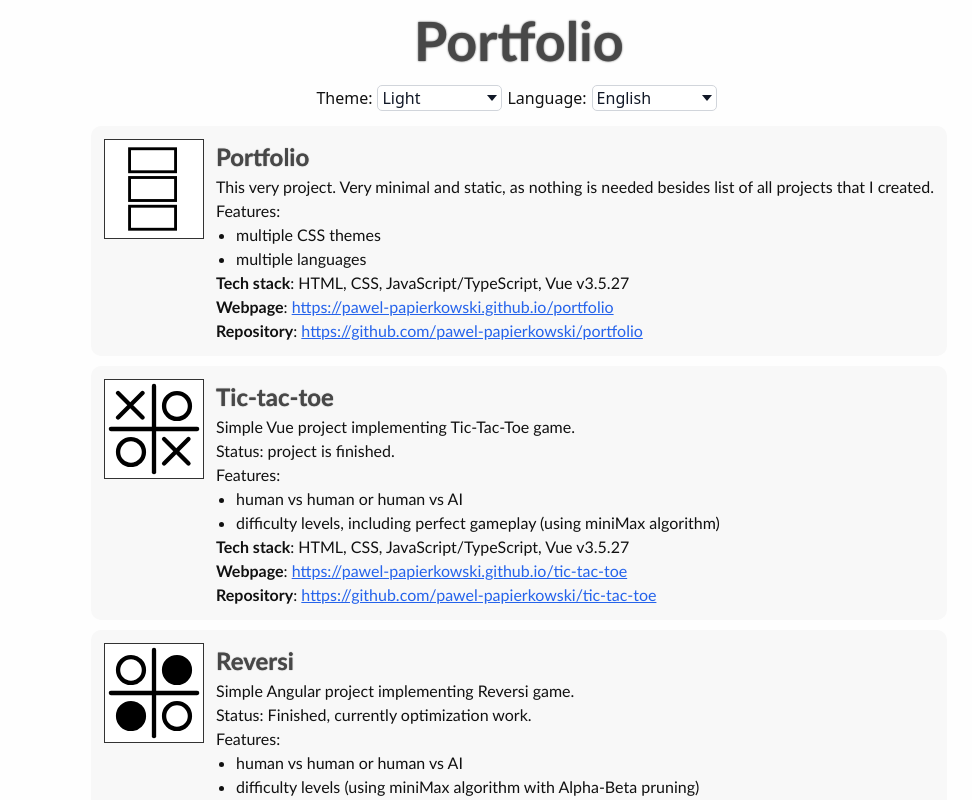
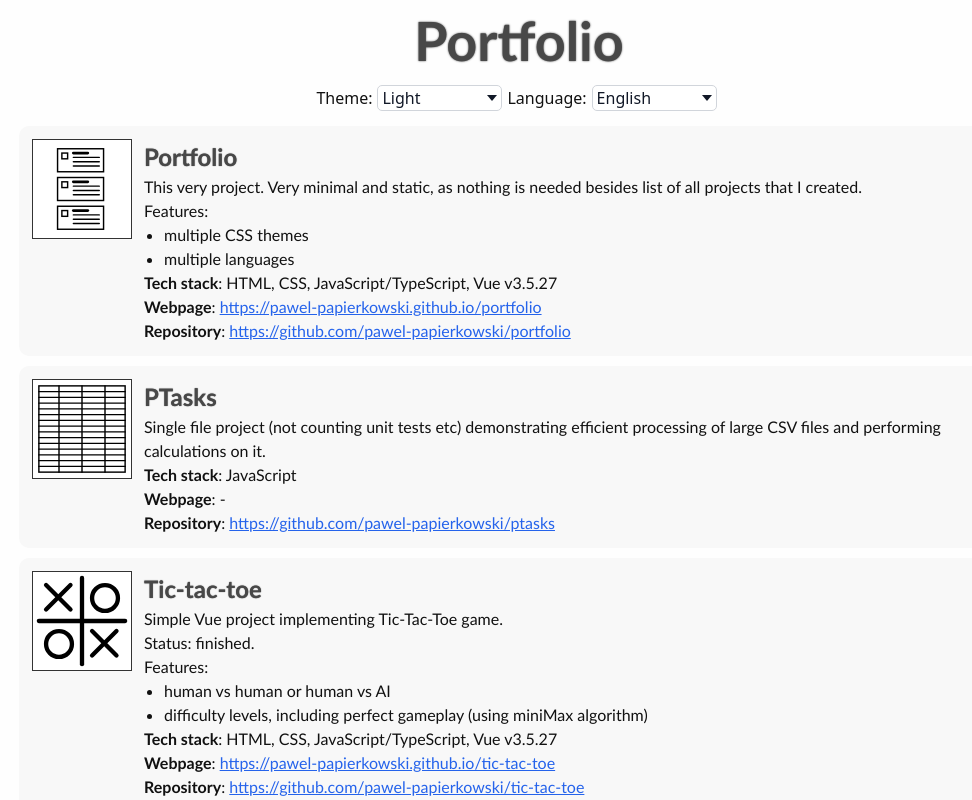
Before and after one commit to pawel-papierkowski/portfolio, a Vue app: page / in a window 1280 px wide. Shown: the top 800 px of the page, without its empty margins (121-1093 px from the left). Built offline with nearby package versions, Linux system fonts and the light colour scheme.

Commit message:
Add PTask project and update some stuff. Also handle projects that do not have website.

```diff
--- a/src/code/data/const.ts
+++ b/src/code/data/const.ts
@@ -34,6 +34,12 @@ export const articleEntries: ArticleEntry[] = [
     repository: 'https://github.com/pawel-papierkowski/portfolio'
   },
   {
+    key: 'ptasks',
+    techStack: 'JavaScript',
+    webpage: null, // this project do not have webpage
+    repository: 'https://github.com/pawel-papierkowski/ptasks'
+  },
+  {
     key: 'tictactoe',
     techStack: 'HTML, CSS, JavaScript/TypeScript, Vue v3.5.27',
     webpage: 'https://pawel-papierkowski.github.io/tic-tac-toe',
--- a/src/code/data/types.ts
+++ b/src/code/data/types.ts
@@ -17,6 +17,6 @@ export type ArticleGroup = {
 export type ArticleEntry = {
   key: string;
   techStack: string;
-  webpage: string;
+  webpage: string|null; // if null, webpage is not present
   repository: string;
 };
--- a/src/components/PortfolioProject.vue
+++ b/src/components/PortfolioProject.vue
@@ -27,7 +27,12 @@ const imageUrl = `${import.meta.env.BASE_URL}icons/${props.entry.key}.svg`;
           <strong>{{t('article.techStack')}}</strong>: {{ entry.techStack }}
         </p>
         <p>
-          <strong>{{t('article.webpage')}}</strong>: <a :href="entry.webpage" target="_blank" rel="noopener">{{ entry.webpage }}</a>
+          <template v-if="entry.webpage">
+            <strong>{{t('article.webpage')}}</strong>: <a :href="entry.webpage" target="_blank" rel="noopener">{{ entry.webpage }}</a>
+          </template>
+          <template v-else>
+            <strong>{{t('article.webpage')}}</strong>: -
+          </template>
         </p>
         <p>
           <strong>{{t('article.repository')}}</strong>: <a :href="entry.repository" target="_blank" rel="noopener">{{ entry.repository }}</a>
--- a/src/locales/en.json
+++ b/src/locales/en.json
@@ -32,13 +32,17 @@
       "title": "Portfolio",
       "content": "<p>This very project. Very minimal and static, as nothing is needed besides list of all projects that I created.</p><p>Features:</p><ul><li>multiple CSS themes</li><li>multiple languages</li></ul>"
     },
+    "ptasks": {
+      "title": "PTasks",
+      "content": "<p>Single file project (not counting unit tests etc) demonstrating efficient processing of large CSV files and performing calculations on it.</p>"
+    },
     "tictactoe": {
       "title": "Tic-tac-toe",
-      "content": "<p>Simple Vue project implementing Tic-Tac-Toe game.</p><p>Status: project is finished.</p><p>Features:</p><ul><li>human vs human or human vs AI</li><li>difficulty levels, including perfect gameplay (using miniMax algorithm)</li></ul>"
+      "content": "<p>Simple Vue project implementing Tic-Tac-Toe game.</p><p>Status: finished.</p><p>Features:</p><ul><li>human vs human or human vs AI</li><li>difficulty levels, including perfect gameplay (using miniMax algorithm)</li></ul>"
     },
     "reversi": {
       "title": "Reversi",
-      "content": "<p>Simple Angular project implementing Reversi game.</p><p>Status: Finished, currently optimization work.</p><p>Features:</p><ul><li>human vs human or human vs AI</li><li>difficulty levels (using miniMax algorithm with Alpha-Beta pruning)</li></ul>"
+      "content": "<p>Simple Angular project implementing Reversi game.</p><p>Status: finished.</p><p>Features:</p><ul><li>human vs human or human vs AI</li><li>difficulty levels (using miniMax algorithm with Alpha-Beta pruning)</li></ul>"
     }
   }
 }
--- a/src/locales/pl.json
+++ b/src/locales/pl.json
@@ -32,13 +32,17 @@
       "title": "Portfolio",
       "content": "<p>Ten właśnie projekt. Bardzo minimalistyczny i statyczny, ponieważ nie potrzebuje niczego poza listą wszystkich projektów, które stworzyłem.</p><p>Cechy:</p><ul><li>wiele motywów CSS</li><li>wiele języków</li></ul>"
     },
+    "ptasks": {
+      "title": "PTasks",
+      "content": "<p>Jednoplikowy projekt (nie licząc testów itp) demonstrujący efektywne przetwarzanie dużych plików CSV oraz przeprowadzanie obliczeń na nich.</p>"
+    },
     "tictactoe": {
       "title": "Kółko i krzyżyk",
-      "content": "<p>Prosty projekt w Vue, który implementuje grę Kółko i krzyżyk.</p><p>Status: projekt ukończony.</p><p>Cechy:</p><ul><li>człowiek kontra człowiek lub człowiek kontra SI</li><li>poziomy trudności, w tym perfekcyjna gra (z użyciem algorytmu miniMax)</li></ul>"
+      "content": "<p>Prosty projekt w Vue, który implementuje grę Kółko i krzyżyk.</p><p>Status: ukończony.</p><p>Cechy:</p><ul><li>człowiek kontra człowiek lub człowiek kontra SI</li><li>poziomy trudności, w tym perfekcyjna gra (z użyciem algorytmu miniMax)</li></ul>"
     },
     "reversi": {
       "title": "Reversi",
-      "content": "<p>Prosty projekt w Angular, który implementuje grę Reversi.</p><p>Status: Ukończone, w trakcie prac optymalizacyjnych.</p><p>Cechy:</p><ul><li>człowiek kontra człowiek lub człowiek kontra SI</li><li>poziomy trudności (z użyciem algorytmu miniMax oraz przycinaniem Alfa-Beta)</li></ul>"
+      "content": "<p>Prosty projekt w Angular, który implementuje grę Reversi.</p><p>Status: ukończony.</p><p>Cechy:</p><ul><li>człowiek kontra człowiek lub człowiek kontra SI</li><li>poziomy trudności (z użyciem algorytmu miniMax oraz przycinaniem Alfa-Beta)</li></ul>"
     }
   }
 }
```
Also changed, not shown: public/icons/portfolio.svg, public/icons/ptasks.svg (added).
